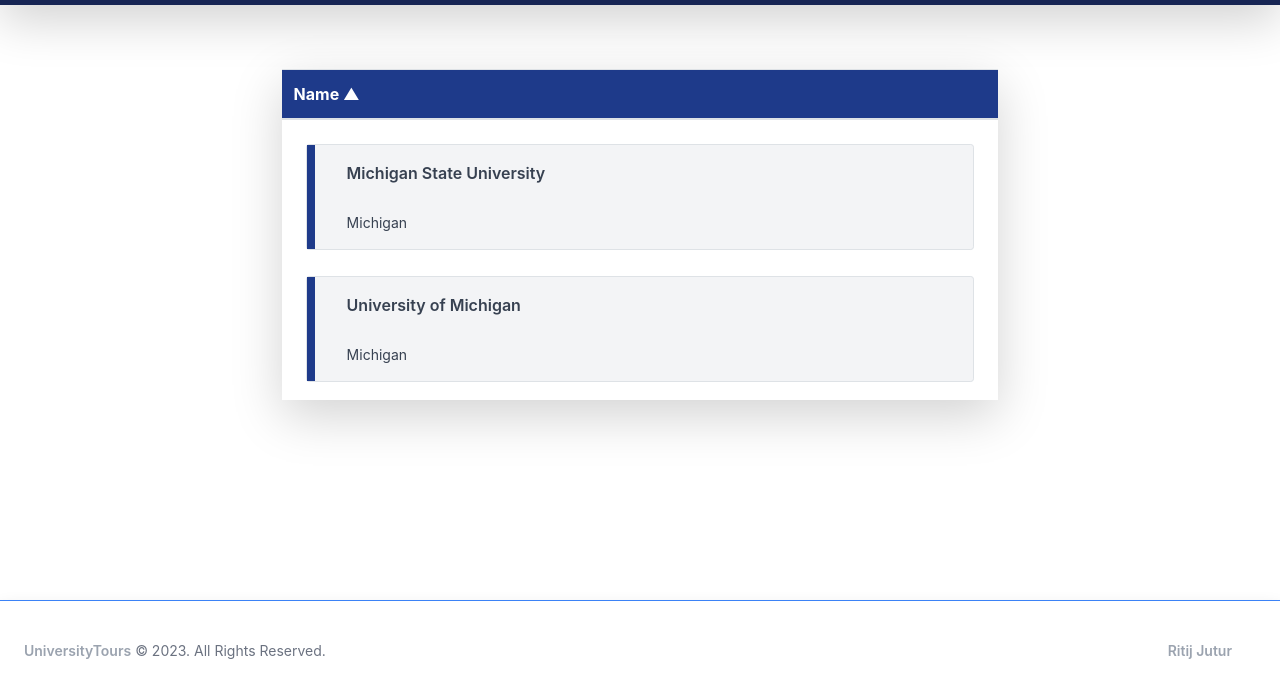
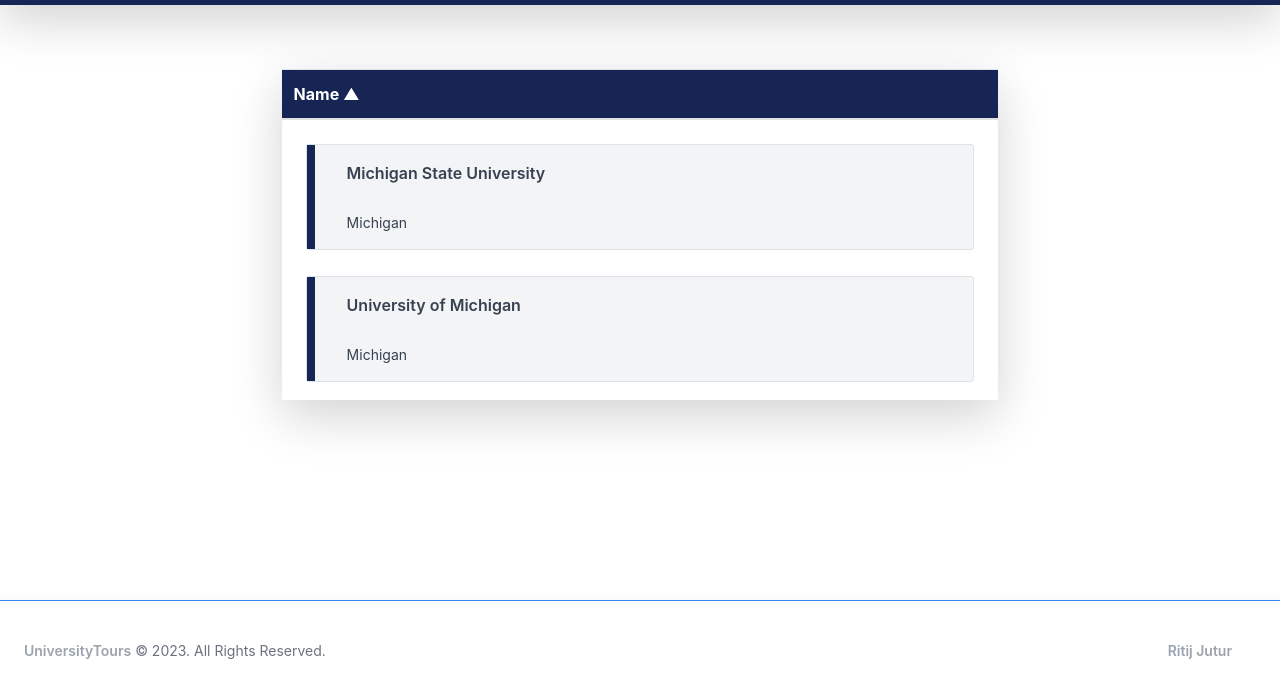
Before and after one commit to masterspin/universityTours, a plain HTML site: page index.html in a window 1280 px wide. Shown: the part 99-796 px from the top of the page. Drawn offline with nearby package versions, Linux system fonts and the light colour scheme.

Commit message:
cards, color theme, logo

```diff
--- a/index.html
+++ b/index.html
@@ -32,7 +32,7 @@
         <div class="">
             <table class="table table-striped">
                 <tr  class="bg-blue-600">
-                    <th  class="bg-blue-900" data-colname="name" data-order="desc">Name &#9650</th>
+                    <th  class="bg-blue-950" data-colname="name" data-order="desc">Name &#9650</th>
                 </tr>
                 <tbody id="myTable">
 
@@ -92,7 +92,7 @@ function buildTable(data){
         var row = `<div class="pt-4 pr-4 pl-4">
                     <a href = "${data[i].url}" style = "text-decoration:none">
                     <div class="bg-gray-100 mx-auto border-gray-500 border rounded-sm text-gray-700 mb-0.5 h-30">
-                    <div class="flex p-3 border-l-8 border-blue-900">
+                    <div class="flex p-3 border-l-8 border-blue-950">
                         <div class="flex-1">
                             <div class="ml-3 space-y-1 pr-3">
                                 <div class="text-base leading-6 font-normal font-semibold">${data[i].name}</div>
```
